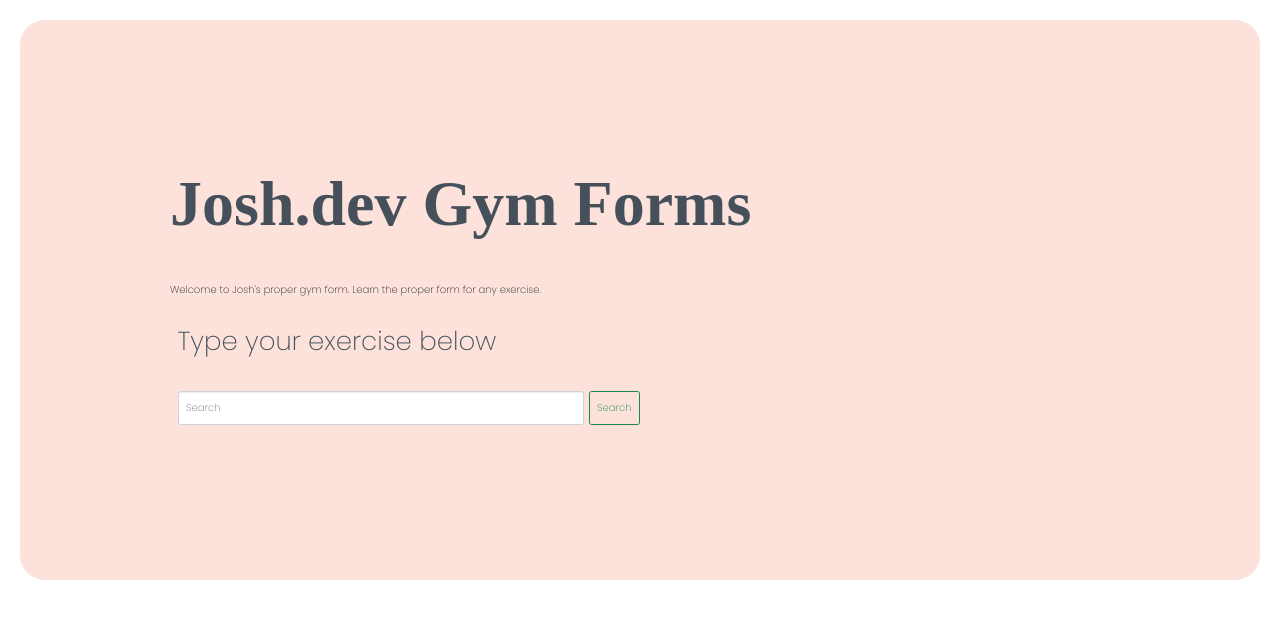
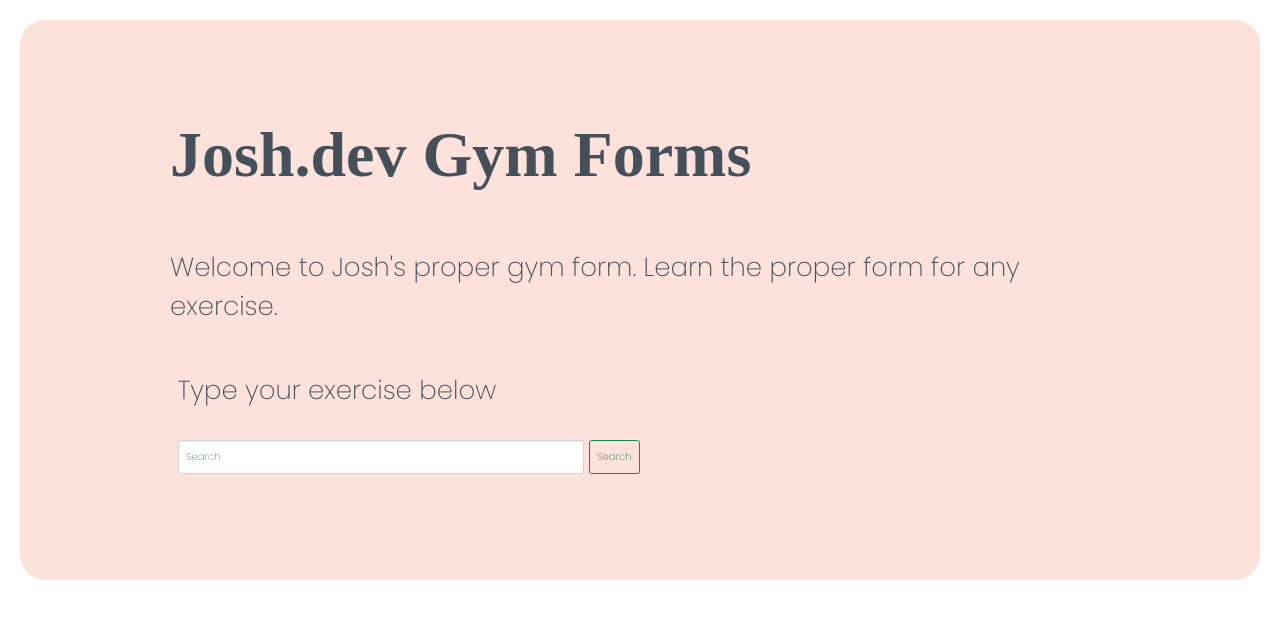
Before and after one commit to joshuaanyang/GymExercises, a Flask app: page / in a window 1280 px wide. Shown: the top 619 px of the page. Run offline with Flask 2, Linux system fonts and the light colour scheme; data that the repository does not hold is empty; some libraries are stand-ins or nearby versions; some web fonts are replaced.

Commit message:
More Edits

```diff
--- a/templates/index.html
+++ b/templates/index.html
@@ -10,7 +10,7 @@
         <h1>
             Josh.dev Gym Forms
         </h1>
-        <p>Welcome to Josh's proper gym form. Learn the proper form for any exercise.</p>
+        <p class="my-p">Welcome to Josh's proper gym form. Learn the proper form for any exercise.</p>
     </div>
 
     <div class="container">
```
